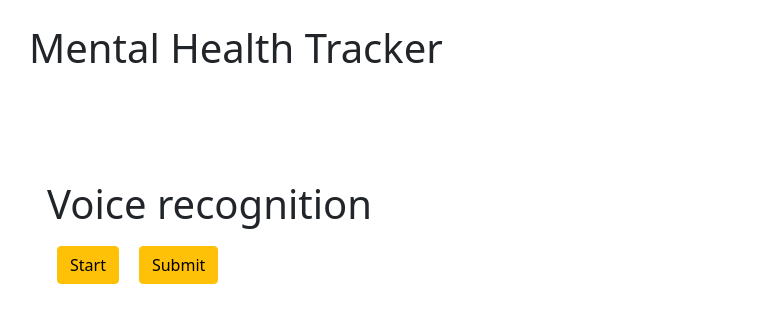
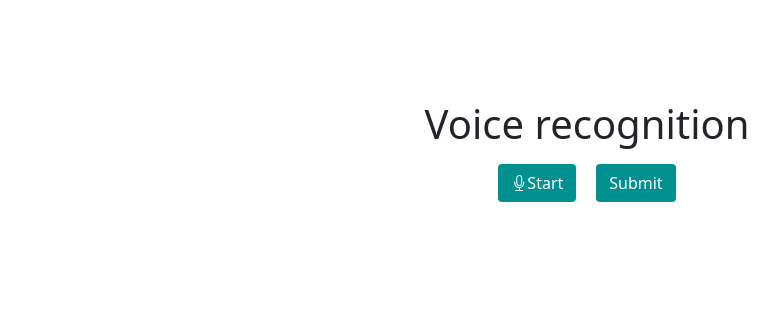
Before and after one commit to S00198481/Project300MentalHealthTracker, an Angular app: page / in a window 1280 px wide. Shown: the top 322 px of the page, without its empty margins (53-831 px from the left). Built offline with nearby package versions, Linux system fonts and the light colour scheme.

Commit message:
Initial Styling

```diff
--- a/angular.json
+++ b/angular.json
@@ -1,5 +1,8 @@
 {
   "$schema": "./node_modules/@angular/cli/lib/config/schema.json",
+  "cli": {
+    "analytics": false
+  },
   "version": 1,
   "newProjectRoot": "projects",
   "projects": {
--- a/src/app/app.component.html
+++ b/src/app/app.component.html
@@ -1,7 +1,3 @@
-<div class='container'>
-  <div class="row">
-    <h1 class="justify-content-center mt-4">Mental Health Tracker</h1>
-  </div>
-</div>
+
 
 <app-recorder>
--- a/src/app/recorder/recorder.component.css
+++ b/src/app/recorder/recorder.component.css
@@ -0,0 +1,14 @@
+.btn- {
+    background-color: #009090;
+    color:white;
+    position: relative;
+    bottom: 10px;
+}
+body {
+    position: relative;
+    text-align: center;
+}
+h1 {
+    position: relative;
+
+}
--- a/src/app/recorder/recorder.component.html
+++ b/src/app/recorder/recorder.component.html
@@ -1,6 +1,13 @@
+<head>
+    <link rel="stylesheet" href="https://cdn.jsdelivr.net/npm/bootstrap-icons@1.7.0/font/bootstrap-icons.css">
+</head>
+<body>
 <div style="margin: 100px;">
     <h1>Voice recognition</h1>
-    <button style="margin: 10px;" class="btn btn-warning" (click)="recording = !recording" (click)="buttonPress()">{{recording ? 'Stop' : 'Start'}}</button>
-    <button style="margin: 10px;" class="btn btn-warning" (click)="recording = !recording" (click)="submitData()">Submit</button>
+
     <p id=text>{{voiceService.text}}</p>
+
+    <button style="margin: 10px;" class="bi bi-mic btn btn-" (click)="recording = !recording" (click)="buttonPress()">{{recording ? 'Stop' : 'Start'}}</button>
+    <button style="margin: 10px;" class="btn btn-" (click)="recording = !recording" (click)="submitData()">Submit</button>
 </div>
+</body>
```
